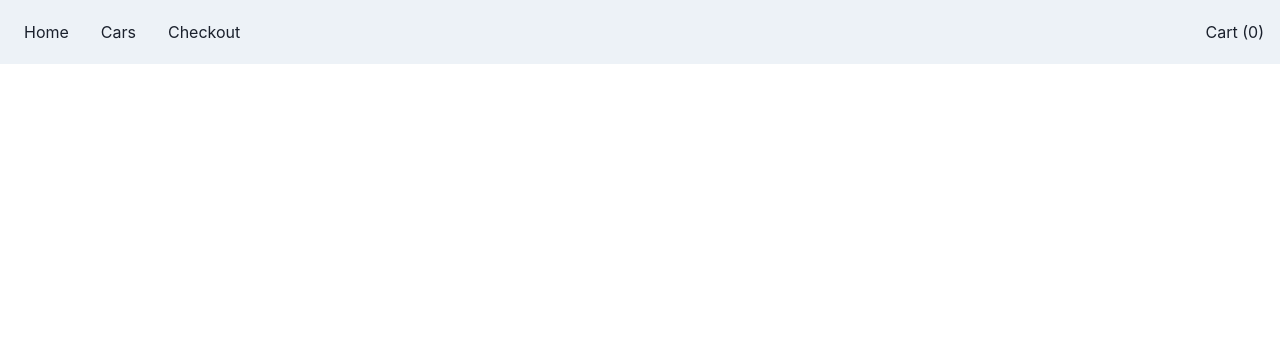
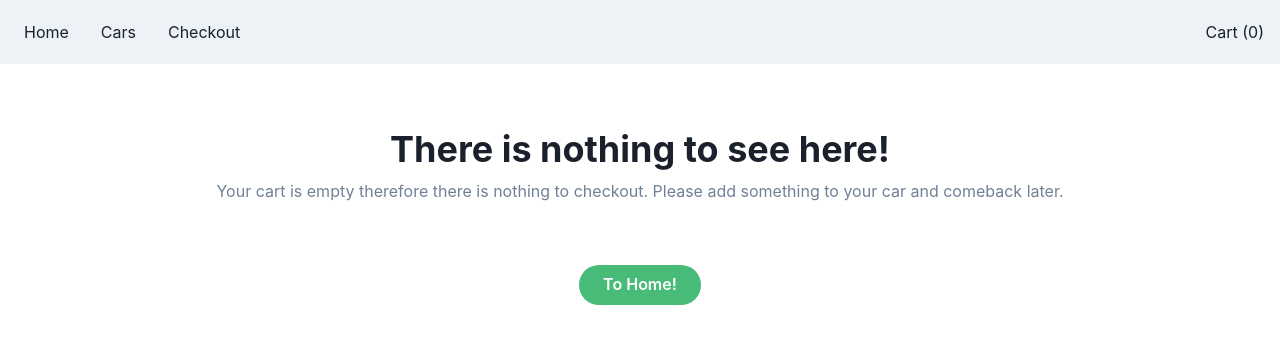
Before and after one commit to aducat5/cognizant-gallery, a React (Create React App) app in the folder cognizantgallery-web-client/: page /checkout in a window 1280 px wide. Shown: the top 344 px of the page. Built offline with nearby package versions, Linux system fonts and the light colour scheme.

Commit message:
costmetic fixes

```diff
--- a/cognizantgallery-web-client/src/components/EmptyView.js
+++ b/cognizantgallery-web-client/src/components/EmptyView.js
@@ -1,8 +1,39 @@
 //react imports
 import React from "react";
 //3rd party imports
-import { Box } from "@chakra-ui/react";
+import { Link as RouterLink } from "react-router-dom";
+import { Box, Heading, Text, Stack, Link, Button } from "@chakra-ui/react";
 
-const EmptyView = () => <Box>Nothing to see here!</Box>;
+const EmptyView = (props) => (
+  <Box textAlign="center" py={10} px={6}>
+    {/* <CheckCircleIcon boxSize={"50px"} color={"green.500"} /> */}
+    <Heading as="h2" size="xl" mt={6} mb={2}>
+      {props.title}
+    </Heading>
+    <Text color={"gray.500"}>{props.text}</Text>
+    <Stack
+      direction={"column"}
+      spacing={3}
+      align={"center"}
+      alignSelf={"center"}
+      position={"relative"}
+      marginTop={"5%"}
+    >
+      <Button
+        colorScheme={"green"}
+        bg={"green.400"}
+        rounded={"full"}
+        px={6}
+        _hover={{
+          bg: "green.500",
+        }}
+      >
+        <Link as={RouterLink} to="/home">
+          To Home!
+        </Link>
+      </Button>
+    </Stack>
+  </Box>
+);
 
 export default EmptyView;
--- a/cognizantgallery-web-client/src/pages/Cars.js
+++ b/cognizantgallery-web-client/src/pages/Cars.js
@@ -2,7 +2,7 @@
 import { useEffect, useState } from "react";
 
 //3rd party imports
-import { Text, Accordion } from "@chakra-ui/react";
+import { Text, Accordion, Spinner, Box } from "@chakra-ui/react";
 
 //in-project imports
 import WarehouseService from "../api/WarehouseService";
@@ -10,17 +10,33 @@ import Warehouse from "../components/Warehouse";
 
 const Cars = () => {
   const [warehouseData, setWarehouseData] = useState([]);
+  const [isLoading, setIsLoading] = useState(true);
 
   useEffect(() => {
     WarehouseService.getAll().then(function (result) {
       const { data } = result;
       setWarehouseData(data);
+      setIsLoading(false);
     });
   }, []);
 
+  if (isLoading)
     return (
-    <div>
-      <Text fontSize={"4xl"}>Warehouses</Text>
+      <Spinner
+        thickness="4px"
+        speed="0.65s"
+        emptyColor="gray.200"
+        color="blue.500"
+        size="xl"
+        marginTop={"15%"}
+      />
+    );
+  else
+    return (
+      <Box px={"5%"} paddingTop={"1%"}>
+        <Text fontSize={"4xl"} marginBottom={"15px"}>
+          Warehouses
+        </Text>
         <hr />
         <Accordion>
           {warehouseData.length > 0 &&
@@ -28,7 +44,7 @@ const Cars = () => {
               <Warehouse data={warehouse} key={warehouse.id} />
             ))}
         </Accordion>
-    </div>
+      </Box>
     );
 };
 
--- a/cognizantgallery-web-client/src/pages/Checkout.js
+++ b/cognizantgallery-web-client/src/pages/Checkout.js
@@ -8,6 +8,7 @@ import { Center, Flex } from "@chakra-ui/react";
 //in-project imports
 import { CartContext } from "../context/CartContext";
 import PurchaseService from "../api/PurchaseService";
+import EmptyView from "../components/EmptyView";
 import {
   SummaryItem,
   CartListItem,
@@ -39,15 +40,15 @@ const Checkout = () => {
   const removeFromCart = (warehouseId, vehicleId) => {
     for (let i = 0; i < cart.length; i++) {
       const item = cart[i];
-      if (item.warehouseId == warehouseId && item.id == vehicleId) {
-        console.log("found", item);
-        const newCart = cart.filter((element) => element != item);
+      if (item.warehouseId === warehouseId && item.id === vehicleId) {
+        const newCart = cart.filter((element) => element !== item);
         setCart(newCart);
         return;
       }
     }
   };
 
+  if (cart.length > 0) {
     return (
       <Center>
         {cart.length > 0 && (
@@ -68,14 +69,29 @@ const Checkout = () => {
                 title={"Adress:"}
                 text={"lorem ipsum dolor sit amet"}
               />
-            <SummaryItem title={"Payment:"} text={"(VISA) TR993xxxxxxxxxxxx"} />
-            <RoundedButton text={"Checkout"} onClick={checkout} color="green" />
+              <SummaryItem
+                title={"Payment:"}
+                text={"(VISA) TR993xxxxxxxxxxxx"}
+              />
+              <RoundedButton
+                text={"Checkout"}
+                onClick={checkout}
+                color="green"
+              />
               <RoundedButton text={"Clear"} onClick={clearCart} color="red" />
             </Flex>
           </Flex>
         )}
       </Center>
     );
+  } else {
+    return (
+      <EmptyView
+        title="There is nothing to see here!"
+        text="Your cart is empty therefore there is nothing to checkout. Please add something to your car and comeback later."
+      />
+    );
+  }
 };
 
 export default Checkout;
--- a/cognizantgallery-web-client/src/pages/Details.js
+++ b/cognizantgallery-web-client/src/pages/Details.js
@@ -2,7 +2,7 @@
 import { useState, useEffect, useContext } from "react";
 
 //3rd party imports
-import { useParams } from "react-router-dom";
+import { useParams, Link as RouterLink } from "react-router-dom";
 import {
   Box,
   Container,
@@ -19,7 +19,10 @@ import {
   List,
   ListItem,
   Badge,
+  Link,
+  SkeletonText,
 } from "@chakra-ui/react";
+import { ChevronLeftIcon } from "@chakra-ui/icons";
 
 //in-project imports
 import { CartContext } from "../context/CartContext";
@@ -46,6 +49,11 @@ const Details = () => {
 
   return (
     <Container maxW={"7xl"}>
+      <Button marginLeft={"-120%"} marginTop={"2%"}>
+        <Link as={RouterLink} to={"/cars"}>
+          <ChevronLeftIcon /> Back
+        </Link>
+      </Button>
       <SimpleGrid
         columns={{ base: 1, lg: 2 }}
         spacing={{ base: 8, md: 10 }}
@@ -69,14 +77,18 @@ const Details = () => {
               fontWeight={600}
               fontSize={{ base: "2xl", sm: "4xl", lg: "5xl" }}
             >
-              {vehicleData.make} - {vehicleData.model}
+              {vehicleData.make || <SkeletonText noOfLines={2} />} -{" "}
+              {vehicleData.model || <SkeletonText noOfLines={2} />}
             </Heading>
             <Text
               color={useColorModeValue("gray.900", "gray.400")}
               fontWeight={300}
               fontSize={"2xl"}
             >
-              ${vehicleData.price}
+              $
+              {vehicleData.price || (
+                <SkeletonText noOfLines={1} maxW={"50px"} />
+              )}
             </Text>
           </Box>
 
```
Also changed, not shown: cognizantgallery-web-client/src/pages/Success.js (+2 -5 lines). Lines whose indentation alone changed are shown as unchanged.
